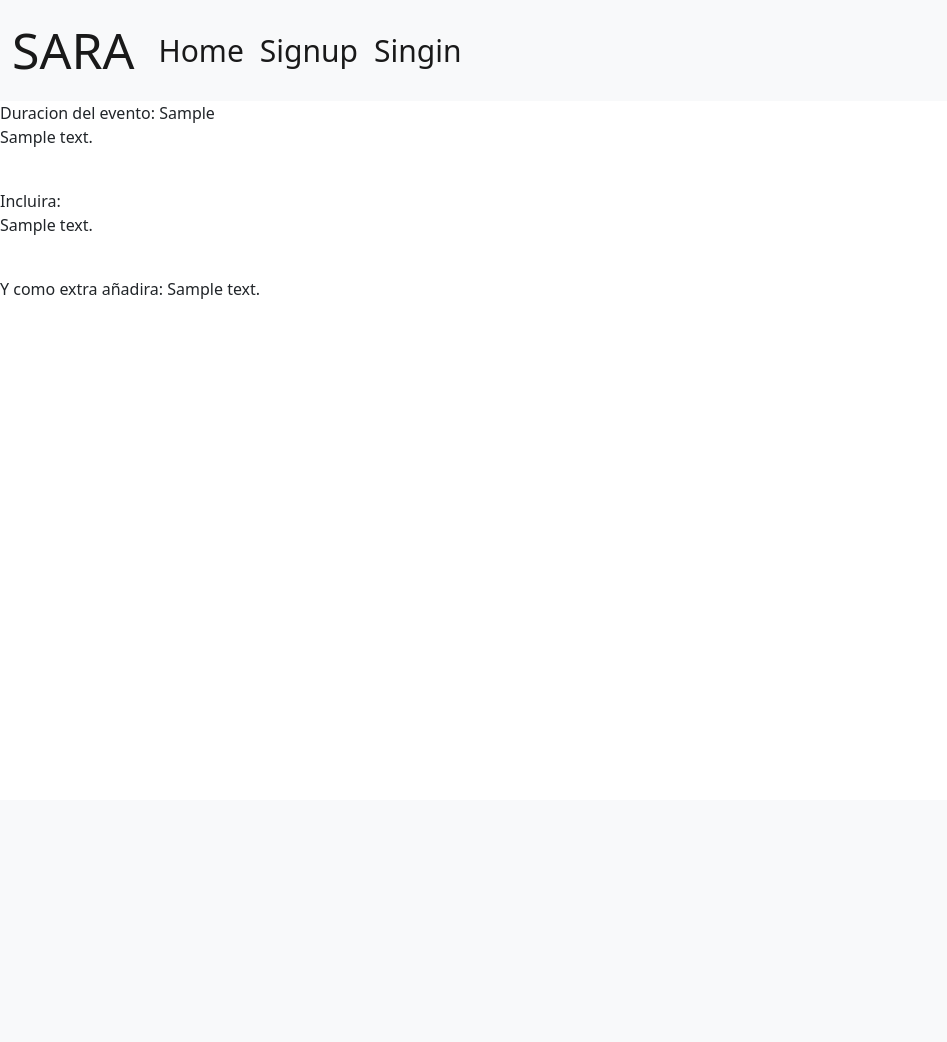
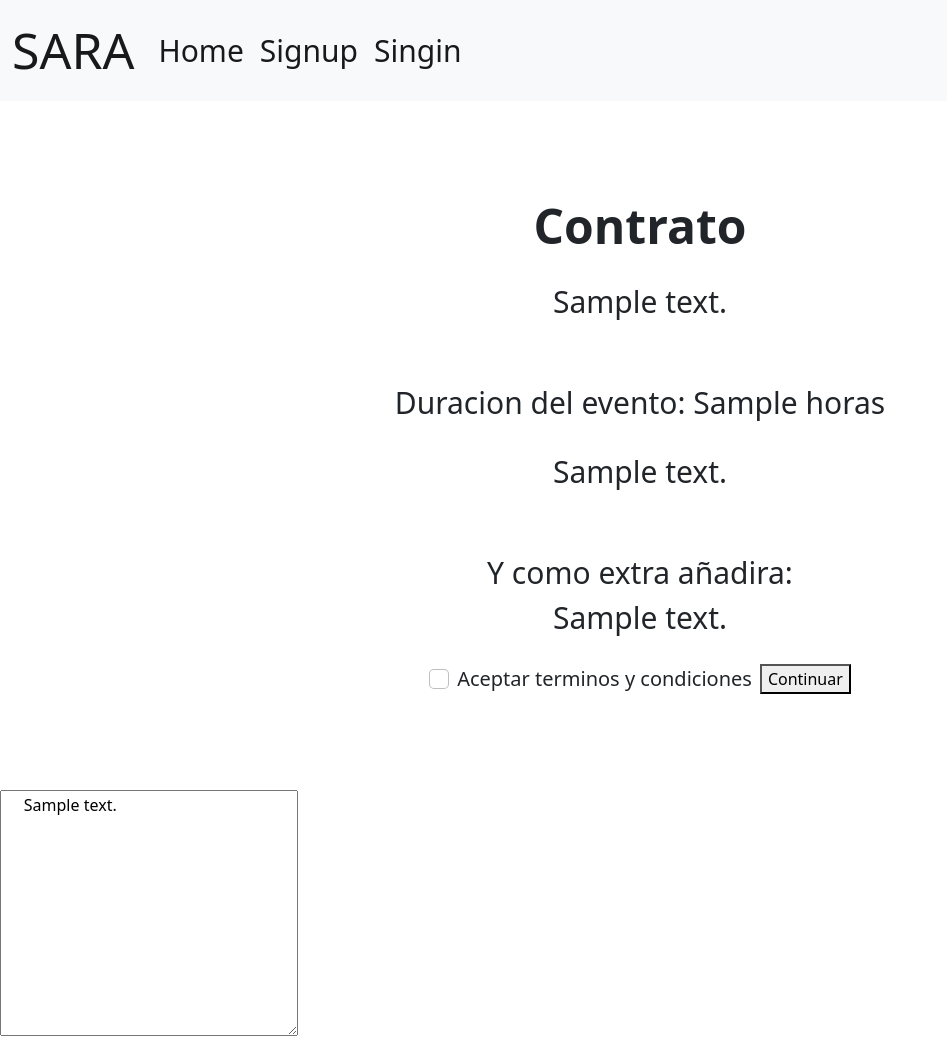
Before and after one commit to CruzHernandez1/Taide2, a Django app: template mysite/sara/templates/Firm_contract.html in a window 1280 px wide. Shown: the whole page, without its empty margins (0-947 px from the left). Before the commit the page ends 299 px from the top, so only its background shows below. Run offline with Django 4.2, Linux system fonts and the light colour scheme; the template is opened without the code that fills it: most values are stand-ins (such as "Sample title", 1, 10 or a date in 2020).

Commit message:
Add files via upload

```diff
--- a/mysite/sara/templates/Firm_contract.html
+++ b/mysite/sara/templates/Firm_contract.html
@@ -1,18 +1,34 @@
 {%extends 'Navigation.html'%}
 {%block content%}
-    Duracion del evento: {{N_hours}}
+<form action="#" method="POST" id = "frm">
+<div class="px-4 py-5 my-5 text-center" >
 
-    {% for Contract_text in Contract_text %}
-        {{Contract_text.texto|linebreaks}} <br>
-    {% endfor %}
-    Incluira:
-    {% for Pack in Pack %}
-        {{Pack.descripcion|linebreaks}} <br>
-    {% endfor %}
-    Y como extra añadira:
-   {% for Extras in Extras %}
-     {{Extras.descripcion}} <br>
-   {% endfor %}
-
-
+    <h1 class="display-5 fw-bold">Contrato</h1>
+    <div class="col-lg-6 mx-auto">
+      <p class="lead mb-4 pp">{% for Contract_text in Contract_text %} {{Contract_text.texto|linebreaks}} <br>{% endfor %}</p>
+      <p class="lead mb-4 pp">{% for N_hours in N_hours %} Duracion del evento: {{N_hours}} horas <br>{% endfor %}</p>
+      <p class="lead mb-4 pp">{% for Pack in Pack %}{{Pack.descripcion|linebreaks}} <br>{% endfor %}</p>
+      <p class="lead mb-4 pp">Y como extra añadira: <br>{% for Extras in Extras %}{{Extras.descripcion}}<br>{% endfor %}</p>
+      <div class="d-grid gap-2 d-sm-flex justify-content-sm-center">
+        <input class="form-check-input pp2" type="checkbox" name = "caja" id="inlineCheckbox1" value="Terms" required>
+        <label class="form-check-label pp2" for="inlineCheckbox1" >Aceptar terminos y condiciones</label>
+        <button>Continuar</button>
+      </div>
+    </div>
+</div>
+<textarea name="" id="" cols="30" rows="10">
+    {% for Contract_text in Contract_text %} {{Contract_text.texto}}{% endfor %}
+</textarea>
+</form>
+<style>
+    p{
+        font-size: 30px;
+    }
+    .pp{
+        font-size: 30px;
+    }
+    .pp2{
+        font-size: 20px;
+    }
+</style>
 {%endblock%}
```
